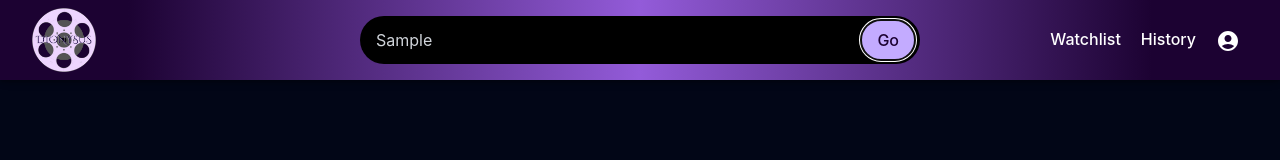
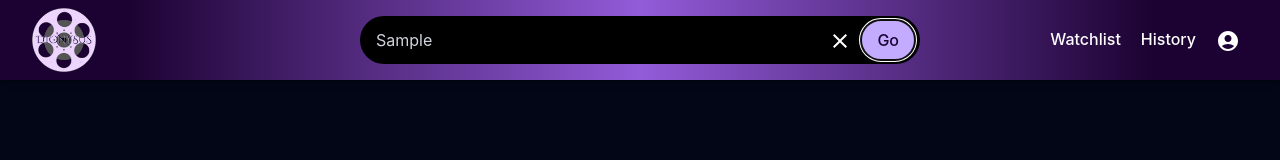
Before and after one commit to LycaonIndustries/Dionysus-Frontend, a React (Vite) app: page /history in a window 1280 px wide. Both pictures are taken after typing "Sample" into the empty fields and a click on the button "Go". Shown: the top 160 px of the page. Built offline with nearby package versions, Linux system fonts and the light colour scheme; a web font is replaced by a local one.

Commit message:
Added clear button

```diff
--- a/src/components/Search.tsx
+++ b/src/components/Search.tsx
@@ -1,8 +1,21 @@
+import CloseIcon from "@mui/icons-material/Close";
 import SearchIcon from "@mui/icons-material/Search";
-import React from "react";
+import React, { useState } from "react";
 
-// SearchBar component for inputting search queries
 const SearchBar: React.FC = () => {
+  // State to manage the search input value
+  const [searchText, setSearchText] = useState("");
+
+  // Handler to update the search text state
+  const handleInputChange = (event: React.ChangeEvent<HTMLInputElement>) => {
+    setSearchText(event.target.value);
+  };
+
+  // Handler to clear the search text
+  const clearSearch = () => {
+    setSearchText("");
+  };
+
   return (
     <div className="w-full">
       <div className="search-container flex items-center bg-black text-gray-300 rounded-full h-12">
@@ -14,15 +27,19 @@ const SearchBar: React.FC = () => {
           autoComplete="off"
           placeholder="Search..."
           className="search-input flex-grow bg-transparent text-gray-300 placeholder-gray-500 outline-none px-4 py-2"
+          value={searchText}
+          onChange={handleInputChange}
         />
-        <button
-          id="clearsearchresults"
-          type="button"
-          className="text-gray-500 hover:text-gray-400 transition duration-200 mr-2"
-          style={{ display: "none" }}
-        >
-          X
-        </button>
+        {searchText && (
+          <button
+            id="clearsearchresults"
+            type="button"
+            className="bg-transparent border-none p-0 text-white hover:text-brand transition duration-200 mr-2"
+            onClick={clearSearch}
+          >
+            <CloseIcon className="p-0"/>
+          </button>
+        )}
         <button
           id="SearchButtonTeacher"
           type="submit"
@@ -40,5 +57,4 @@ const SearchBar: React.FC = () => {
   );
 };
 
-// Export the SearchBar component as the default export
 export default SearchBar;
```
